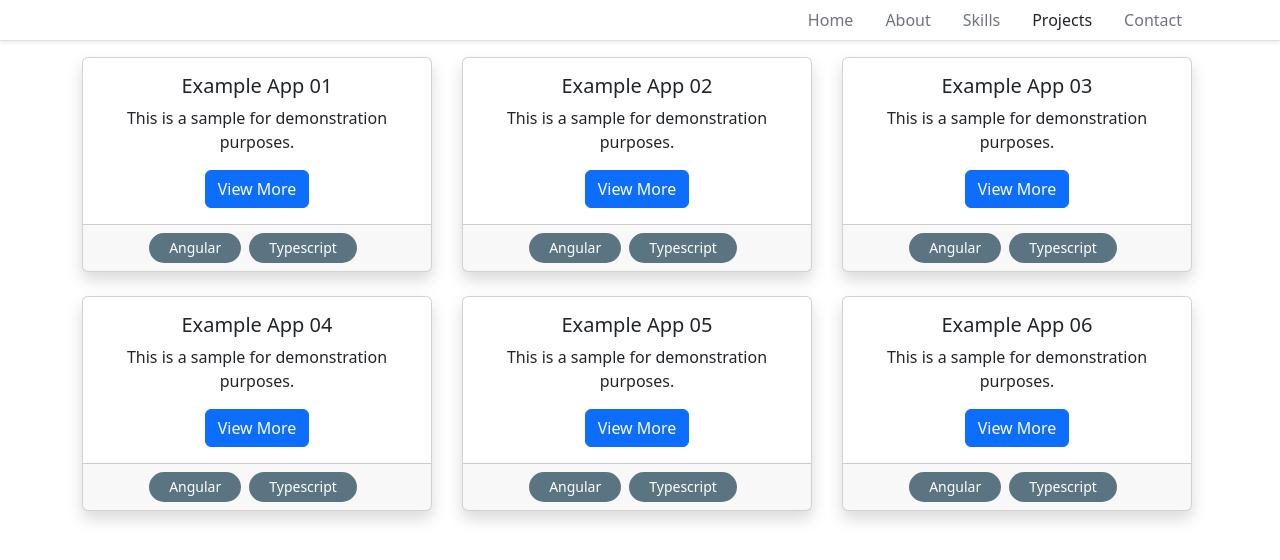
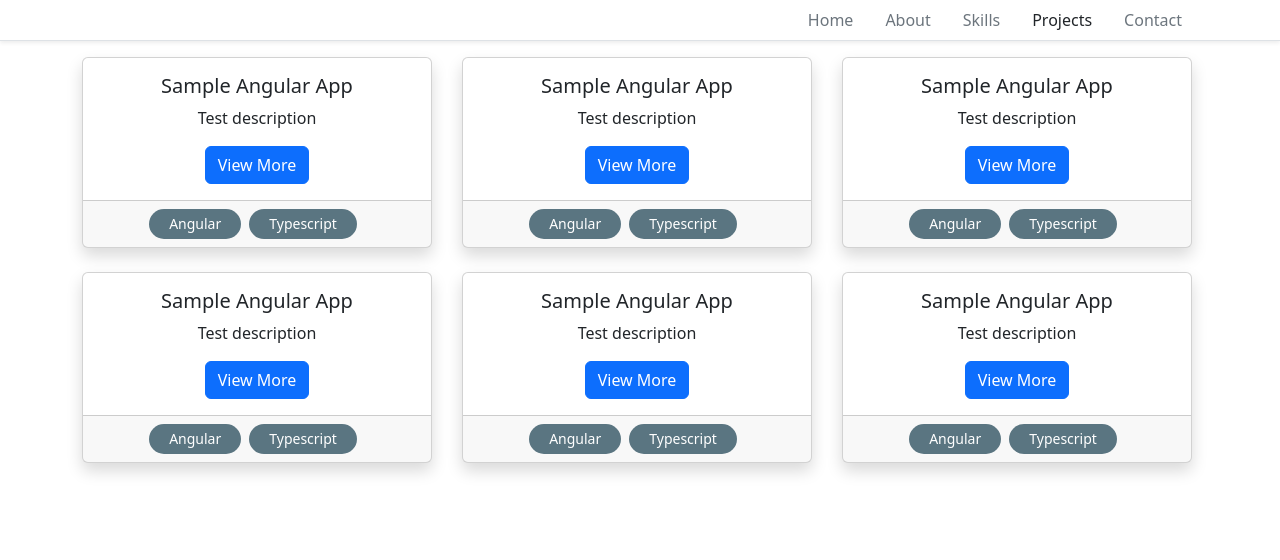
Before and after one commit to barbaracalderon/angular-portfolio-app, an Angular app: page /projects in a window 1280 px wide. Shown: the top 560 px of the page. Built offline with nearby package versions, Linux system fonts and the light colour scheme.

Commit message:
feat: cards work with project object to receive data

```diff
--- /dev/null
+++ b/src/app/_models/project.ts
@@ -0,0 +1,11 @@
+// Data consumed by our project cards
+
+export interface Project {
+    id: number;
+    name: string;
+    summary: string;
+    description: string;
+    projectLink: string;
+    pictures: string[];
+    tags: string[];
+}
--- a/src/app/project-card/project-card.component.html
+++ b/src/app/project-card/project-card.component.html
@@ -1,13 +1,16 @@
 <div class="card shadow text-center" style="max-width: 350px; min-width: 350;">
     <div class="card-body">
-        <h5 class="card-title">{{projectName}}</h5>
-        <p class="card-text">This is a sample for demonstration purposes.</p>
+        <h5 class="card-title">{{ project.name }}</h5>
+        <p class="card-text">{{ project.summary }}</p>
         <button class="btn btn-primary">View More</button>
     </div>
     <div class="card-footer">
         <div class="d-flex flex-wrap justify-content-center">
-            <div class="tag me-2 mb1">Angular</div>
-            <div class="tag me-2 mbl">Typescript</div>
+
+            @for(tag of project.tags; track project.tags.indexOf) {
+                <div class="tag me-2 mb1">{{ tag }}</div>
+            }
+
         </div>
     </div>
 </div>
--- a/src/app/project-card/project-card.component.ts
+++ b/src/app/project-card/project-card.component.ts
@@ -1,4 +1,5 @@
 import { Component, Input } from '@angular/core';
+import { Project } from '../_models/project';
 
 @Component({
   selector: 'app-project-card',
@@ -8,5 +9,5 @@ import { Component, Input } from '@angular/core';
   styleUrl: './project-card.component.css'
 })
 export class ProjectCardComponent {
-  @Input() projectName: string = "";
+  @Input() project = {} as Project;
 }
--- a/src/app/projects/projects.component.html
+++ b/src/app/projects/projects.component.html
@@ -1,22 +1,22 @@
 <div class="container">
     <div class="row">
         <div class="col-lg-4 col-md mb-4" style="max-width: 380px; min-width: 380px;">
-            <app-project-card [projectName]="'Example App 01'"></app-project-card>
+            <app-project-card [project]="project"></app-project-card>
         </div>
         <div class="col-lg-4 col-md mb-4" style="max-width: 380px; min-width: 380px;">
-            <app-project-card [projectName]="'Example App 02'"></app-project-card>
+            <app-project-card [project]="project"></app-project-card>
         </div>
         <div class="col-lg-4 col-md mb-4" style="max-width: 380px; min-width: 380px;">
-            <app-project-card [projectName]="'Example App 03'"></app-project-card>
+            <app-project-card [project]="project"></app-project-card>
         </div>
         <div class="col-lg-4 col-md mb-4" style="max-width: 380px; min-width: 380px;">
-            <app-project-card [projectName]="'Example App 04'"></app-project-card>
+            <app-project-card [project]="project"></app-project-card>
         </div>
         <div class="col-lg-4 col-md mb-4" style="max-width: 380px; min-width: 380px;">
-            <app-project-card [projectName]="'Example App 05'"></app-project-card>
+            <app-project-card [project]="project"></app-project-card>
         </div>
         <div class="col-lg-4 col-md mb-4" style="max-width: 380px; min-width: 380px;">
-            <app-project-card [projectName]="'Example App 06'"></app-project-card>
+            <app-project-card [project]="project"></app-project-card>
         </div>
     </div>
 </div>
--- a/src/app/projects/projects.component.ts
+++ b/src/app/projects/projects.component.ts
@@ -1,6 +1,7 @@
 import { Component } from '@angular/core';
 import { Title } from '@angular/platform-browser';
 import { ProjectCardComponent } from '../project-card/project-card.component';
+import { Project } from '../_models/project';
 
 @Component({
   selector: 'app-projects',
@@ -10,6 +11,17 @@ import { ProjectCardComponent } from '../project-card/project-card.component';
   styleUrl: './projects.component.css'
 })
 export class ProjectsComponent {
+
+  project: Project = {
+    id: 0,
+    name: 'Sample Angular App',
+    summary: 'Test description',
+    description: '',
+    projectLink: '',
+    tags: ['Angular', 'Typescript'],
+    pictures: []
+  }
+
   constructor(private titleService: Title) {
     this.titleService.setTitle('BC | Projects')
   }
```
